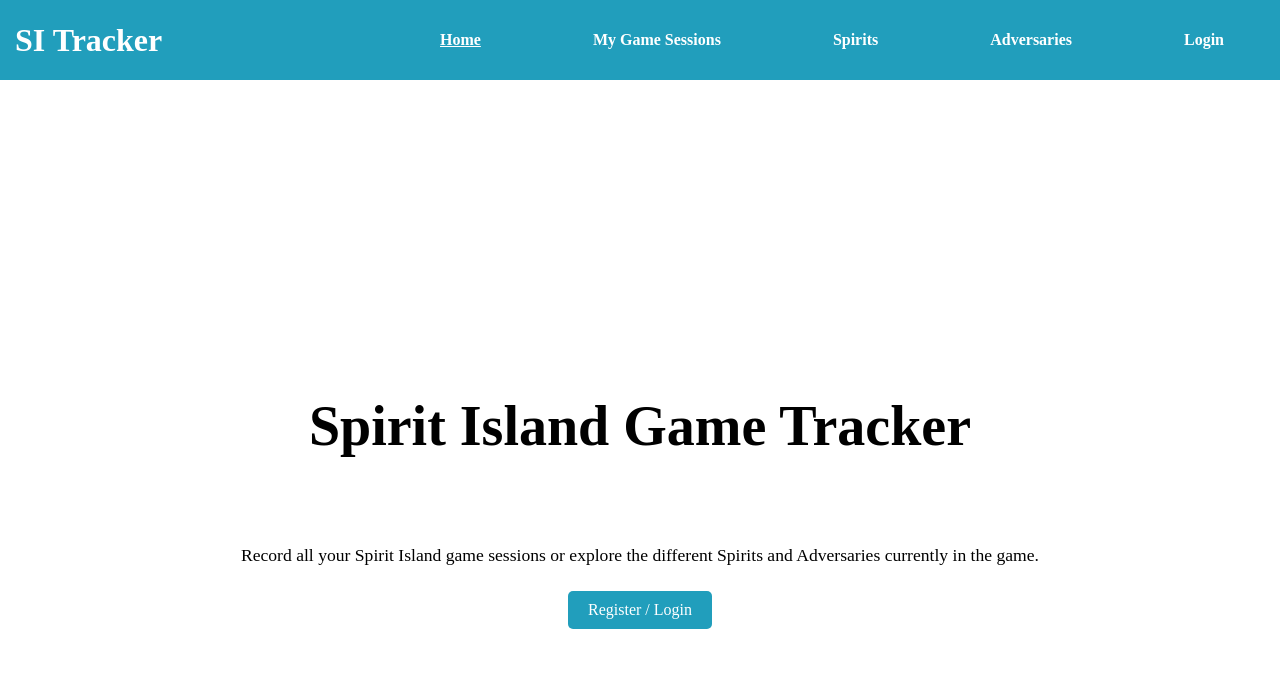
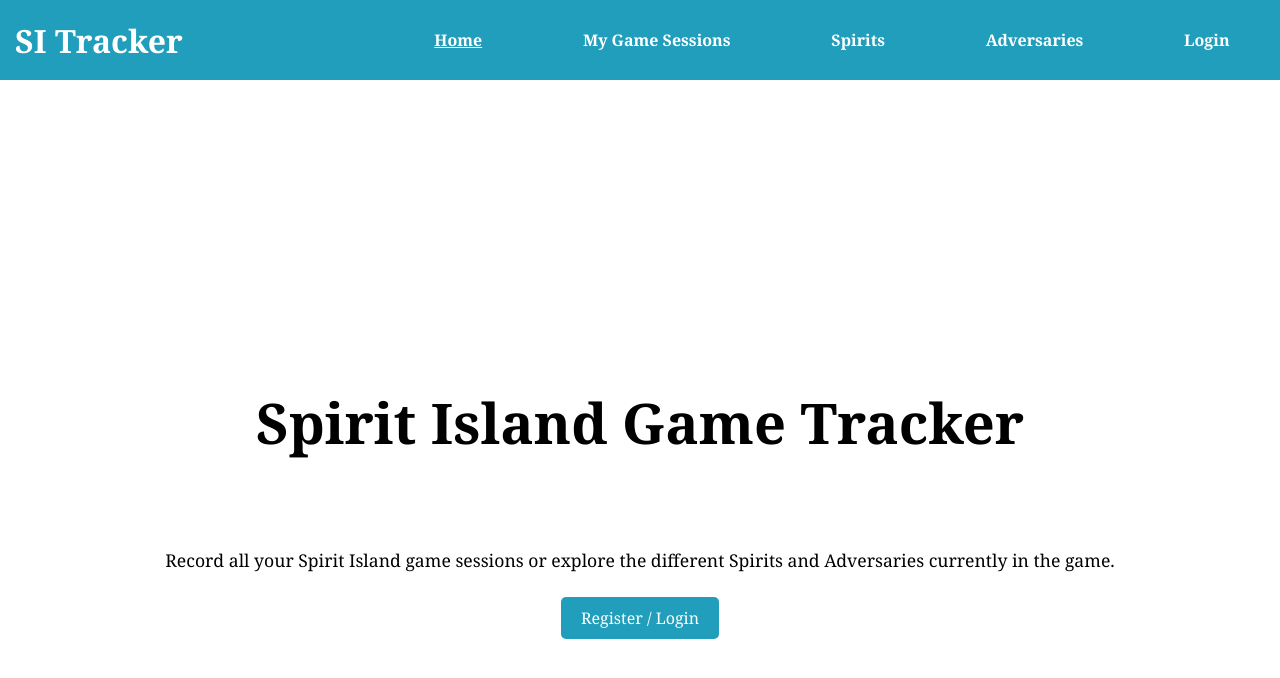
Before and after one commit to gbdude917/SITracker, an Angular app: page / in a window 1280 px wide. Shown: the top 678 px of the page. Built offline with nearby package versions, Linux system fonts and the light colour scheme; a web font is replaced by a local one.

Commit message:
Added font for entire website

```diff
--- a/src/styles.css
+++ b/src/styles.css
@@ -1,3 +1,7 @@
+* {
+  font-family: "Linux Libertine", "Georgia", "Times", serif;
+}
+
 html,
 body {
   height: 100%;
```
